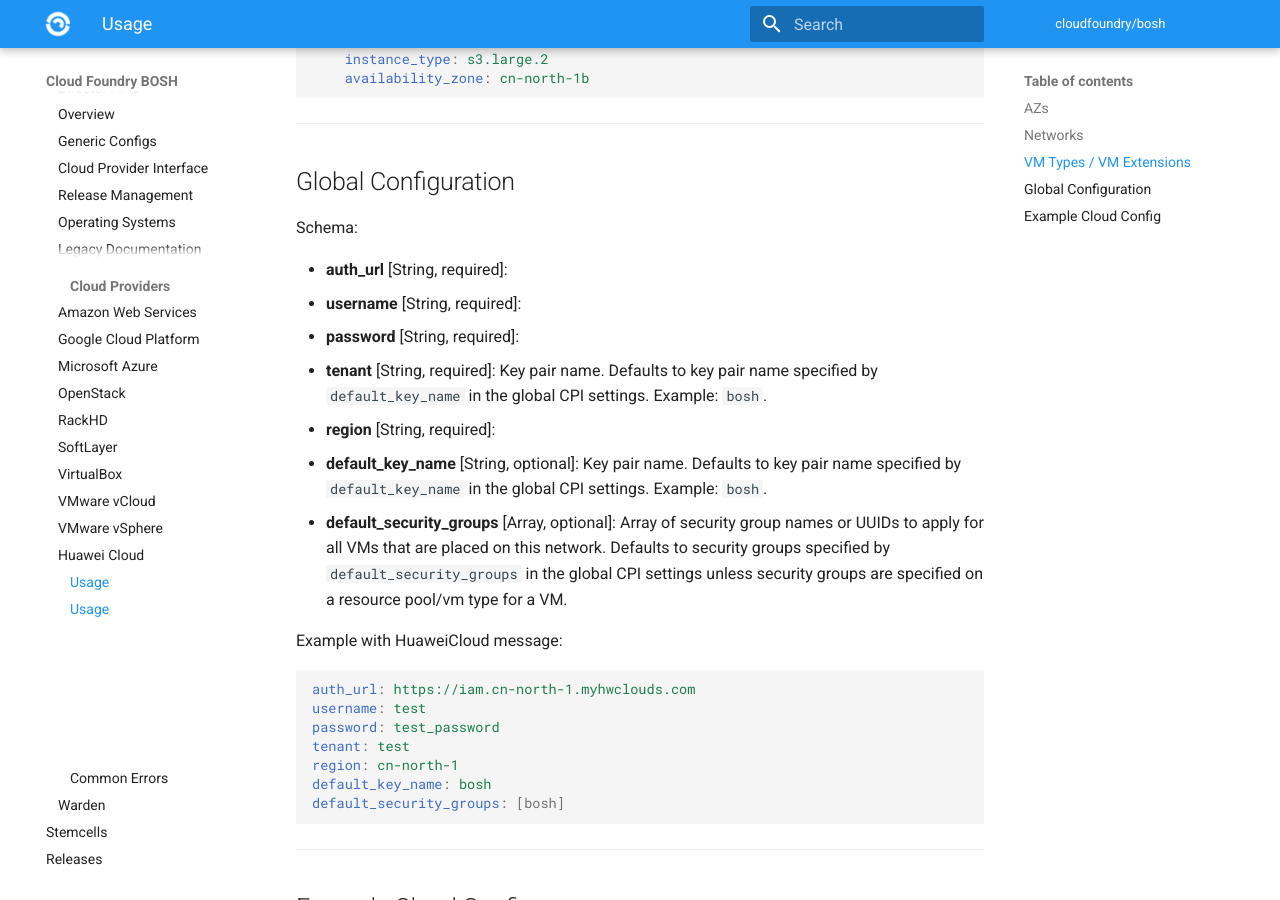
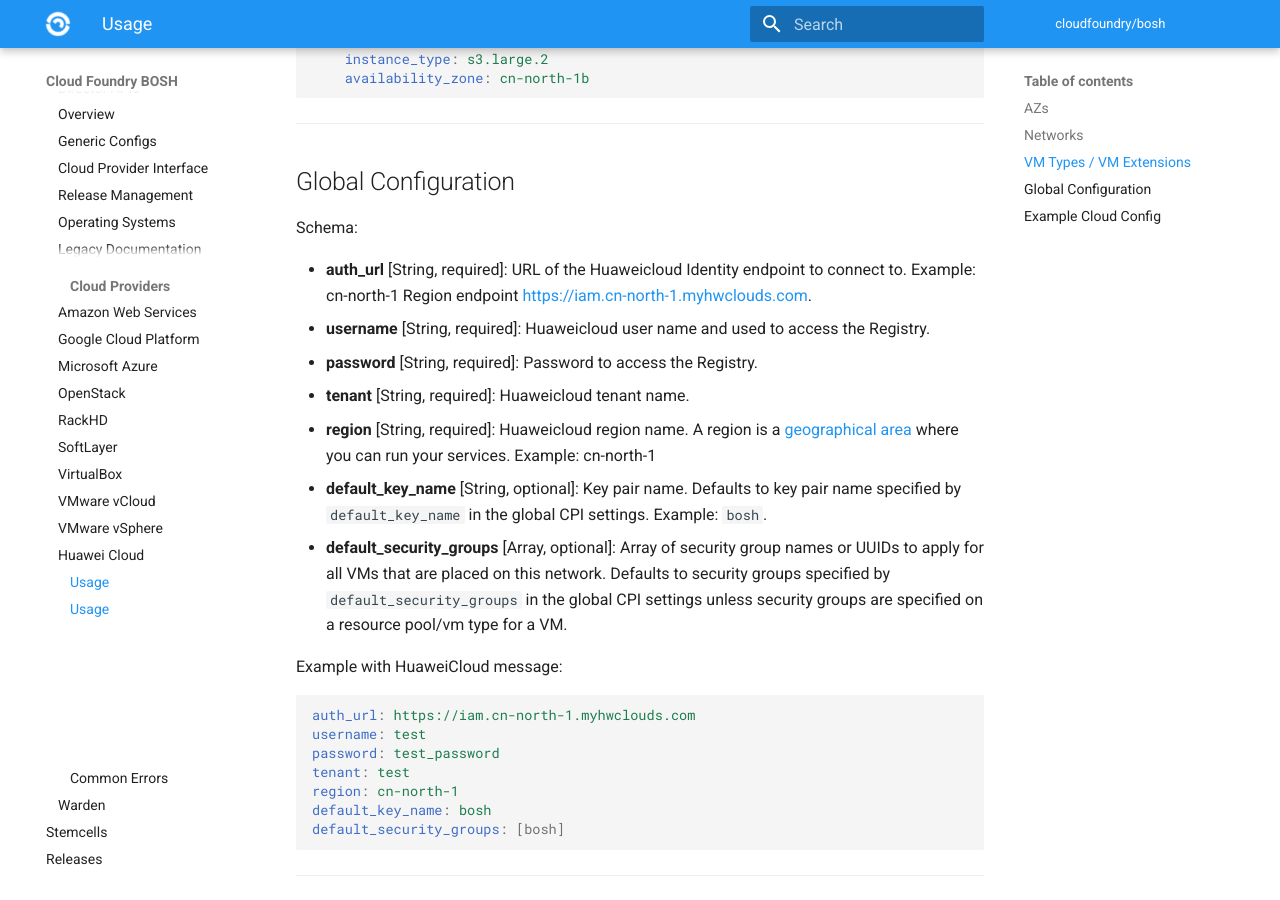
Before and after one commit to cloudfoundry/docs-bosh, an MkDocs documentation site: the page built from content/huaweicloud-cpi.md, in a window 1280 px wide and 900 px high, scrolled down 1951 px. Built offline with MkDocs 1.6.1 and Material for MkDocs 9.7.7, drawn with Linux system fonts in a browser that asks for light colours; old or Windows-style settings are respelled for this version of MkDocs; some of the changed text lies outside the part shown.

Commit message:
Update huaweicloud-cpi.md

```diff
--- a/content/huaweicloud-cpi.md
+++ b/content/huaweicloud-cpi.md
@@ -78,11 +78,11 @@ resource_pools:
 
 Schema:
 
-* **auth_url** [String, required]:
-* **username** [String, required]:
-* **password** [String, required]:
-* **tenant** [String, required]: Key pair name. Defaults to key pair name specified by `default_key_name` in the global CPI settings. Example: `bosh`.
-* **region** [String, required]:
+* **auth_url** [String, required]: URL of the Huaweicloud Identity endpoint to connect to. Example: cn-north-1 Region endpoint https://iam.cn-north-1.myhwclouds.com.
+* **username** [String, required]: Huaweicloud user name and used to access the Registry.
+* **password** [String, required]: Password to access the Registry.
+* **tenant** [String, required]: Huaweicloud tenant name.
+* **region** [String, required]: Huaweicloud region name. A region is a [geographical area](https://developer.huaweicloud.com/en-us/endpoint) where you can run your services. Example: cn-north-1
 * **default_key_name** [String, optional]: Key pair name. Defaults to key pair name specified by `default_key_name` in the global CPI settings. Example: `bosh`.
 * **default_security_groups** [Array, optional]:  Array of security group names or UUIDs to apply for all VMs that are placed on this network. Defaults to security groups specified by `default_security_groups` in the global CPI settings unless security groups are specified on a resource pool/vm type for a VM.
 
```
Also changed, not shown: other parts of content/huaweicloud-cpi.md (+1 -1 lines).
